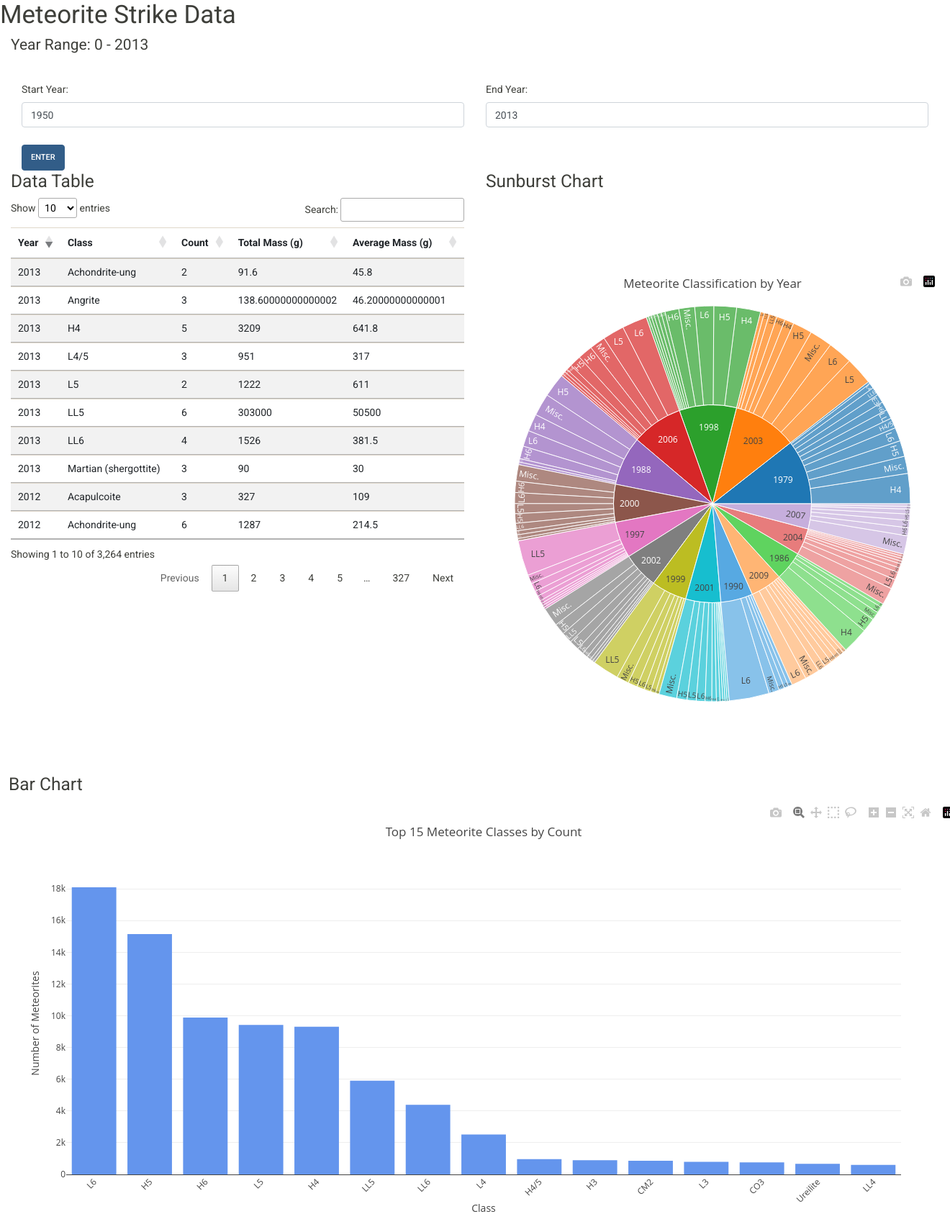
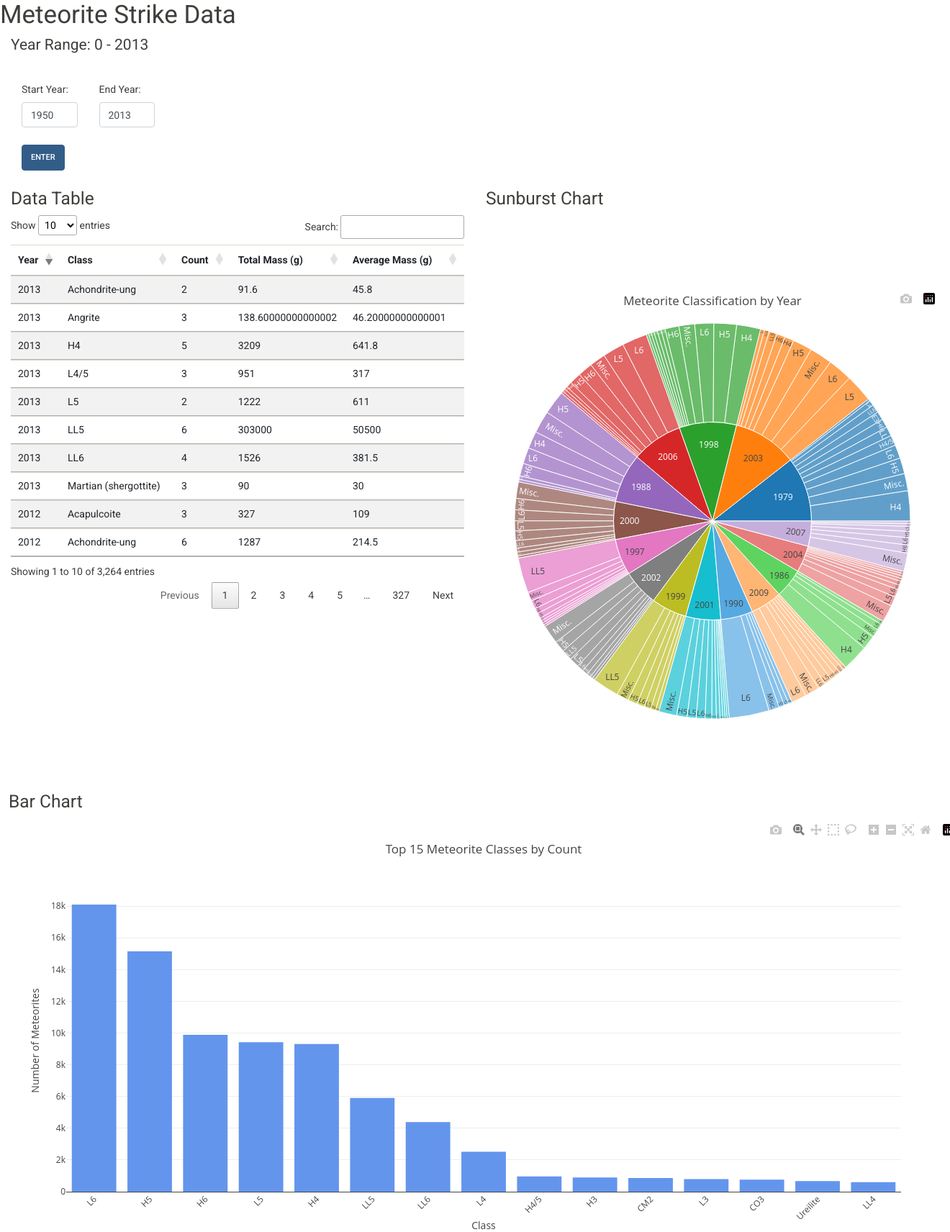
Before and after one commit to vhrico/Data-Viz-Project-3, a Flask app: page /dashboard in a window 1320 px wide; the page is wider, and only the part inside the window is pictured. Shown: the part 54-1766 px from the top of that part at 72% size. Run offline with Flask 3, Linux system fonts and the light colour scheme; data comes from the database, SQL or seed files in the repository; some libraries are stand-ins or nearby versions.

Commit message:
more layout of dashboard tweek

```diff
--- a/app/templates/dashboard.html
+++ b/app/templates/dashboard.html
@@ -57,7 +57,7 @@
           <h4>Year Range: 0 - 2013</h4>
           <div class="container-fluid">
             <div class="row">
-              <div class="col-md-12">
+              <div class="col-md-2">
 
             <!-- Input Section -->
             <div class="row">
@@ -75,8 +75,9 @@
         </div>
       </div>
       <div class="row">
+      </br></br>
   <!-- Table and Sunburst Chart Section -->
-  <div class="container-fluid">
+  <div class="container-fluid mt-4">
     <div class="row">
       <!-- Table Section -->
       <div class="col-md-6">
```
